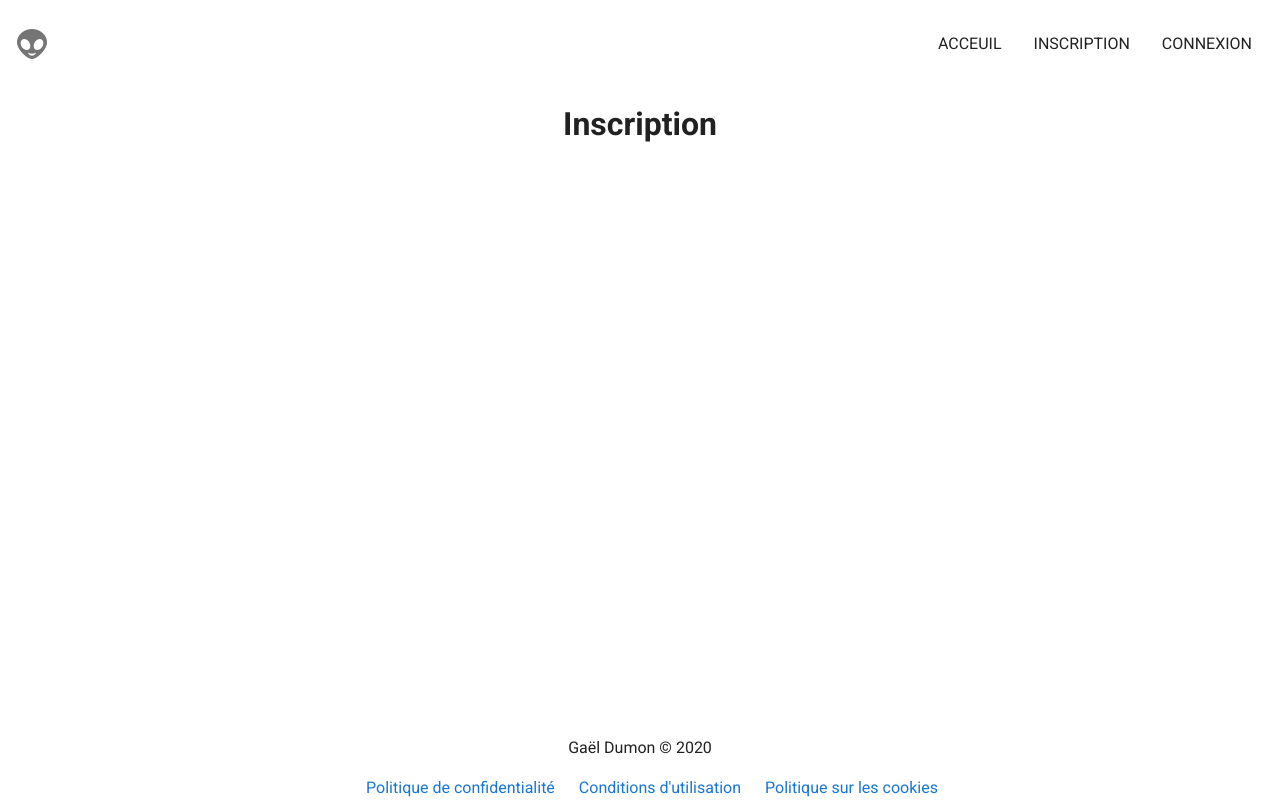
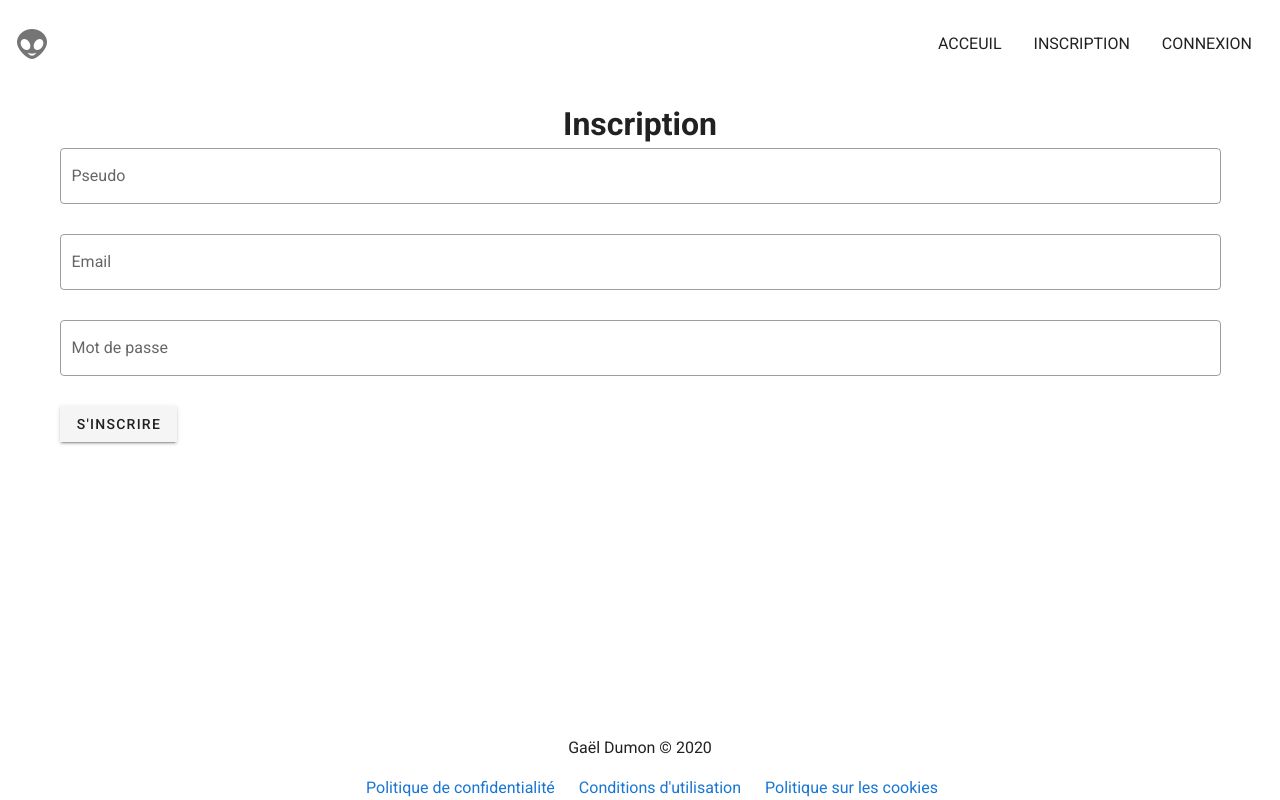
Before and after one commit to hyperdestru/hoa-fight-ws, a Vue app in the folder client/: page /register in a window 1280 px wide. Built offline with nearby package versions, Linux system fonts and the light colour scheme.

Commit message:
Got on with register page.

```diff
--- a/client/src/components/Register.vue
+++ b/client/src/components/Register.vue
@@ -1,13 +1,61 @@
 <template>
 	<v-container>
 		<h1 class="text-center">Inscription</h1>
+
+		<v-form>
+			<v-text-field
+				clearable
+				outlined
+				label="Pseudo"
+				v-model="username"
+				required>
+			</v-text-field>
+
+			<v-text-field
+				clearable
+				outlined
+				label="Email"
+				v-model="email"
+				required>
+			</v-text-field>
+
+			<v-text-field
+				clearable
+				outlined
+				label="Mot de passe"
+				v-model="password"
+				required>
+			</v-text-field>
+
+			<v-btn
+				tile
+				v-on:click="register">
+				S'inscrire
+			</v-btn>
+		</v-form>
+
 	</v-container>
 </template>
 
 <script>
+	import AuthenticationService from '@/services/AuthenticationService'
+
 	export default {
 		data: () => ({
+			username: '',
+			email: '',
+			password: ''
+		}),
 
-		})
+		methods: {
+			async register() {
+				const res = await AuthenticationService.register({
+					username: this.username,
+					email: this.email,
+					password: this.password
+				})
+				console.log(res.data)
+			}
+		}
 	}
 </script>
--- a/client/src/router/index.js
+++ b/client/src/router/index.js
@@ -8,21 +8,21 @@ Vue.use(VueRouter)
 const routes = [
 	{
 		path: '/',
-		name: 'home',
+		name: 'Home',
 		component: Home
 	},
 	{
 		path: '/register',
-		name: 'register',
+		name: 'Register',
 		component: Register
 	},
 	{
 		path: '/about',
-		name: 'about',
+		name: 'About',
 		// route level code-splitting
 		// this generates a separate chunk (about.[hash].js) for this route
 		// which is lazy-loaded when the route is visited.
-		component: () => import(/* webpackChunkName: "about" */ '../views/About.vue')
+		component: () => import(/* webpackChunkName: "about" */ '@/views/About.vue')
 	}
 ]
 
--- a/client/src/views/About.vue
+++ b/client/src/views/About.vue
@@ -1,5 +1,5 @@
 <template>
 	<div class="about">
-		<h1>This is an about page</h1>
+		<h1 class="text-center">This is an about page</h1>
 	</div>
 </template>
```
